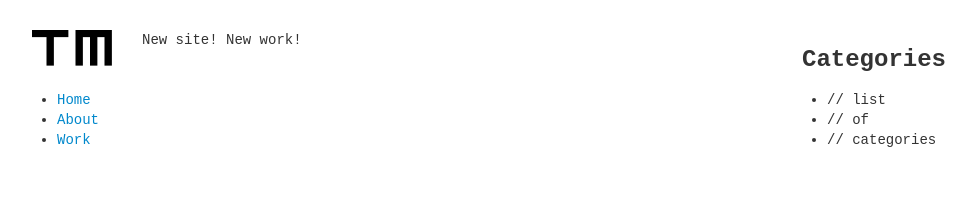
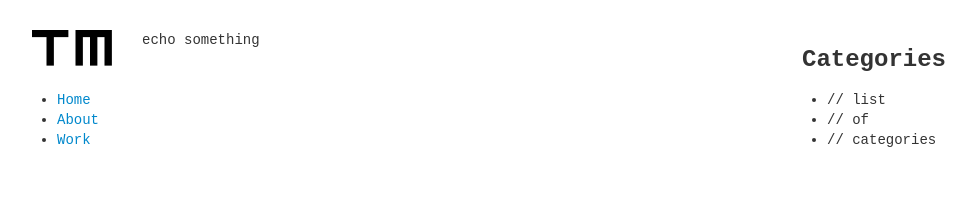
Before and after one commit to tramck/tramck.github.io, a Jekyll site: the page built from index.html, in a window 1280 px wide. Shown: the top 223 px of the page, without its empty margins (128-1104 px from the left). Built offline with Jekyll 4.4.1, drawn with Linux system fonts in a browser that asks for light colours; nearby versions of some CDN libraries.

```diff
--- a/index.html
+++ b/index.html
@@ -3,5 +3,8 @@ layout: default
 title: Home
 ---
 {% for post in site.categories.blog %}
-	{{ post.title }}
+	{% capture thecycle %}{% cycle 'odd', 'even' %}{% endcapture %}
+	{% if thecycle == 'odd' %}
+	    <div>echo something</div>
+	{% endif %}
 {% endfor %}
```
